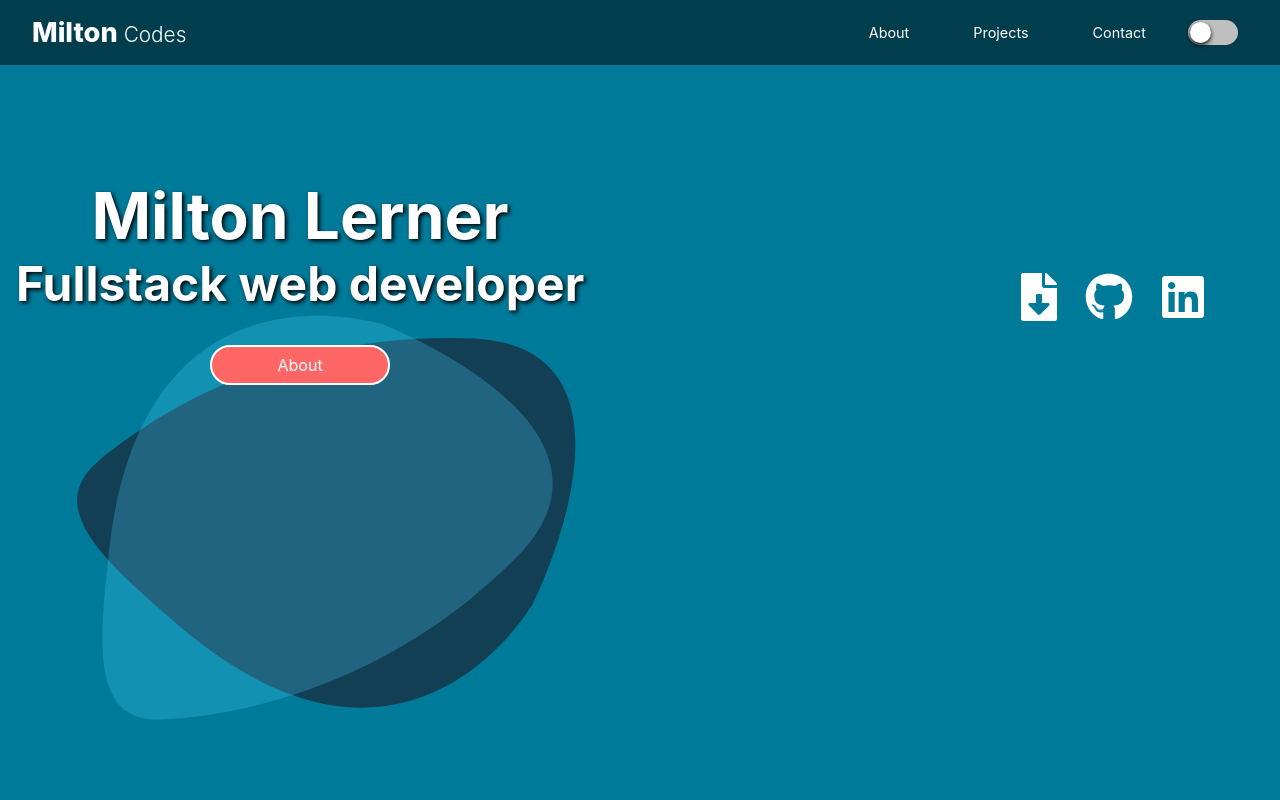
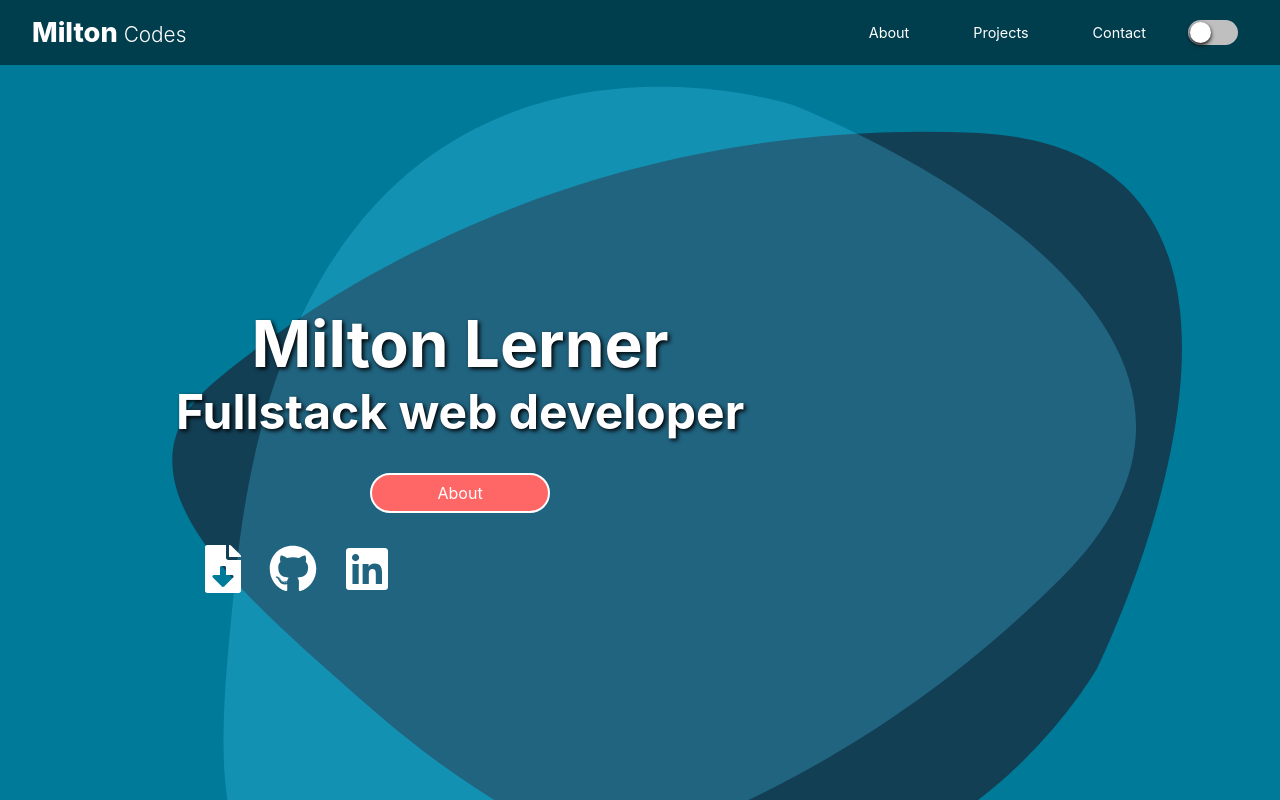
Before and after one commit to miilton844/Milton-portfolio-new, a React (Create React App) app in the folder client/: page / in a window 1280 px wide. Shown: the top 800 px of the page. Built offline with nearby package versions, Linux system fonts and the light colour scheme; no server answers.

Commit message:
styles and code clean up

```diff
--- a/client/src/components/Hero/Hero.tsx
+++ b/client/src/components/Hero/Hero.tsx
@@ -1,54 +1,51 @@
-import styled from "styled-components"
+import styled from "styled-components";
 import { faLinkedin } from "@fortawesome/free-brands-svg-icons";
 import { faGithub } from "@fortawesome/free-brands-svg-icons";
 import { faFileDownload } from "@fortawesome/free-solid-svg-icons";
 import { FontAwesomeIcon } from "@fortawesome/react-fontawesome";
-import "./hero.css"
+import "./hero.css";
 import { Link } from 'react-scroll';
-import fileSaver from "file-saver"
-
+import fileSaver from "file-saver";
+import circles from "./circles.svg";
 
 
 const Hero = () => {
-
     const saveFile = () => {
         fileSaver.saveAs(
             process.env.PUBLIC_URL + "/CV.pdf",
             "CV.pdf"
         );
-    }
+    };
 
     return (
-        <div>
-            <GeneralInfoContainer>
-                <GeneralInfoContainer2>
-                    <div className='openning'>Milton Lerner</div>
-                    <div className='sub-openning'>Fullstack web developer</div>
-
-                    {/* <AboutMeButton className='about-me-button' onClick={handleClick}> */}
+        <HeroContainer>
+            <LeftSubContainer>
+                <OpeningParagraph>Milton Lerner</OpeningParagraph>
+                <OpeningParagraph2>Fullstack web developer</OpeningParagraph2>
                 <MenuLink activeClass="active" to="about" spy={true} smooth={true} duration={1000}>
                     About
                 </MenuLink>
-                    {/* </AboutMeButton> */}
-                </GeneralInfoContainer2>
             <div className='icons'>
                 <FontAwesomeIcon icon={faFileDownload} onClick={(e) => { saveFile(); }} />
                 <FontAwesomeIcon icon={faGithub} onClick={(e) => { window.open('https://github.com/miilton844'); }} />
                 <FontAwesomeIcon icon={faLinkedin} onClick={(e) => { window.open('https://www.linkedin.com/in/milton-lerner-b22176156/') }} />
             </div>
-            </GeneralInfoContainer>
-
-        </div>
-    )
+            </LeftSubContainer>
+            <Img src={circles} alt="circleSvg"></Img>
+        </HeroContainer>
+    );
 }
 
-export { Hero }
+export { Hero };
 
-const GeneralInfoContainer = styled.div`
+const Img = styled.img`
+        width:100%;
+        height:auto;`;
+
+const HeroContainer = styled.div`
 position: relative;
 display:flex;
 flex-direction:row;
-top:7rem;
 left:1rem;
 font-size:1rem;
 width:95%;
@@ -61,66 +58,26 @@ flex-direction:column;
 
 }
 
-@media (max-width:540px){
-top:4rem;
 
-}
 
-@media (max-width:360px){
-top:2rem;
-}
 
 @media (max-width:280px){
 width:initial;
-top:0rem;
 left:initial;
 }
 `
 
-const GeneralInfoContainer2 = styled.div`
+const LeftSubContainer = styled.div`
+position:absolute;
 display:flex;
 flex-direction:column;
 top:15rem;
 left:10rem;
-/* font-size:2rem; */
 
 @media (max-width:812px){
 width:initial;
 top:initial;
 left:initial;
-}
-`
-const AboutMeButton = styled.button`
-top:19rem;
-display: block;
-color:white;
-background: ${props => props.theme.buttons};
-border:2px solid white;
-padding: 16px 32px;
-text-align: center;
-text-decoration: none;
-display: inline-block;
-width:10rem;
-font-size: 16px;
-margin-top:10px;
-margin-bottom:10px;
-margin-left:auto;
-margin-right:auto;
-border-radius:100px;
-transition-duration: 0.4s;
-
-&:hover {
-cursor: pointer;
-
-background: ${props => props.theme.buttonsHover};
-color: white;
-}
-
-@media (max-width:812px){
-margin-left:auto;
-margin-right:auto;
-margin-top:1rem;
-margin-bottom:1rem;
 }
 `
 
@@ -158,3 +115,42 @@ margin-top:2rem;
 margin-bottom:2rem;
 }
 `
+const OpeningParagraph = styled.span`
+    display: block;
+    font-weight: bold;
+    color:white;
+    text-align: center;
+    font-size:4rem;
+    text-shadow: 2px 2px 4px #000000;
+
+    @media only screen and (max-width: 812px) {
+        font-size: 3rem;
+    }
+
+    @media only screen and (max-width: 414px) {
+        font-size: 2rem;
+}
+
+@media only screen and (max-width: 280px) {
+        font-size: 1.5rem;
+}
+`
+const OpeningParagraph2 = styled.span`
+    display: block;
+    font-weight: bold;
+    color:white;
+    text-align: center;
+    font-size:3rem;
+    text-shadow: 2px 2px 4px #000000;
+    @media only screen and (max-width: 812px) {
+        font-size: 1.5rem;
+    }
+
+    @media only screen and (max-width: 414px) {
+        font-size: 1rem;
+}
+
+@media only screen and (max-width: 280px) {
+        font-size: 0.75rem;
+}
+`
--- a/client/src/components/Hero/hero.css
+++ b/client/src/components/Hero/hero.css
@@ -8,28 +8,10 @@
     background-color:#000033
 }
 
-.openning{
-    display: block;
-    font-weight: bold;
-    color:white;
-    text-align: center;
-    font-size:4rem;
-    text-shadow: 2px 2px 4px #000000;
-
-}
-
-.sub-openning{
-    display: block;
-    font-weight: bold;
-    color:white;
-    text-align: center;
-    font-size:3rem;
-    text-shadow: 2px 2px 4px #000000;
-
-}
 
 
 .icons{
+    position: relative;
     display: flex;
     flex-direction: row;
     justify-content: space-evenly;
@@ -42,18 +24,13 @@
 }
 
 /* //notice that if height is not 0 px there is a gap in the front  */
-
+.checks{
+    justify-content: space-between;
+    align-items: center;
+    height:0px;
+}
 
 @media only screen and (max-width: 812px) {
-    .openning{
-        font-size: 3rem;
-    }
-
-    .sub-openning{
-        font-size: 1.5rem;
-
-
-    }
     .check{
         flex-direction: column;
         width:initial;
@@ -63,29 +40,3 @@
 
     }
 }
-
-@media only screen and (max-width: 414px) {
-    .openning{
-        font-size: 2rem;
-    }
-    .sub-openning{
-        font-size: 1rem;
-
-
-    }
-
-}
-
-
-
-@media only screen and (max-width: 280px) {
-    .openning{
-        font-size: 1.5rem;
-    }
-    .sub-openning{
-        font-size: 0.75rem;
-
-
-    }
-
-}
--- a/client/src/pages/Home/Home.tsx
+++ b/client/src/pages/Home/Home.tsx
@@ -2,43 +2,23 @@ import { About } from "../../components/About/About";
 import { Projects } from "../../components/Projects/Projects";
 import { Hero } from "../../components/Hero/Hero";
 import styled from "styled-components";
-import circles from "./circles.svg";
 // https://www.google.com/search?q=fullstack+developer+svg+free&tbm=isch&chips=q:fullstack+developer+svg+free,online_chips:vector:atrgsRuBOkQ%3D&hl=en&sa=X&ved=2ahUKEwjOo5PL6rLzAhUMmhoKHbFhDAsQ4lYoBHoECAEQGQ&biw=1519&bih=664
 
 const Home: React.FC = () => {
     return (
         <div>
             <OpenningContainer>
-                    <Hero></Hero>
-                <Img src={circles} alt="circleSvg"></Img>
+                <Hero></Hero>
             </OpenningContainer>
             <About></About>
             <Projects ></Projects>
         </div>);
 }
 
-export { Home }
-
+export { Home };
 
 const OpenningContainer = styled.div`
-width:100%;
-z-index:1;
 background: ${(props) => {
         return props.theme.mainBodyInfo
     }};
-
-
-
-@media (max-width:812px){
-top:initial;
-left:initial;
-top:initial;
-left:initial;
-}
 `
-/* //notice that if height is not 0 px there is a gap in the front  */
-const Img = styled.img`
-@media only screen and (max-width: 812px) {
-        width:100%;
-}
-`
```
Also changed, not shown: client/src/pages/Home/circles.svg (deleted). Lines whose indentation alone changed are shown as unchanged.
